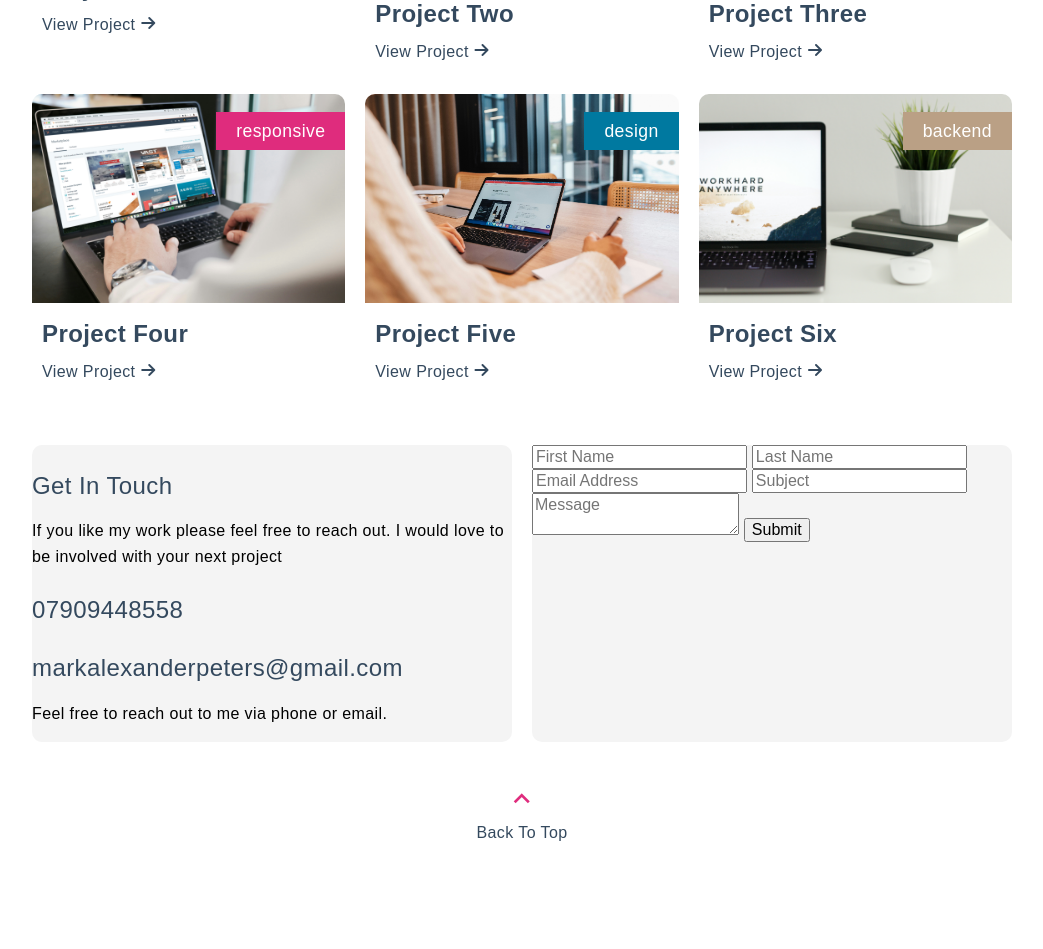
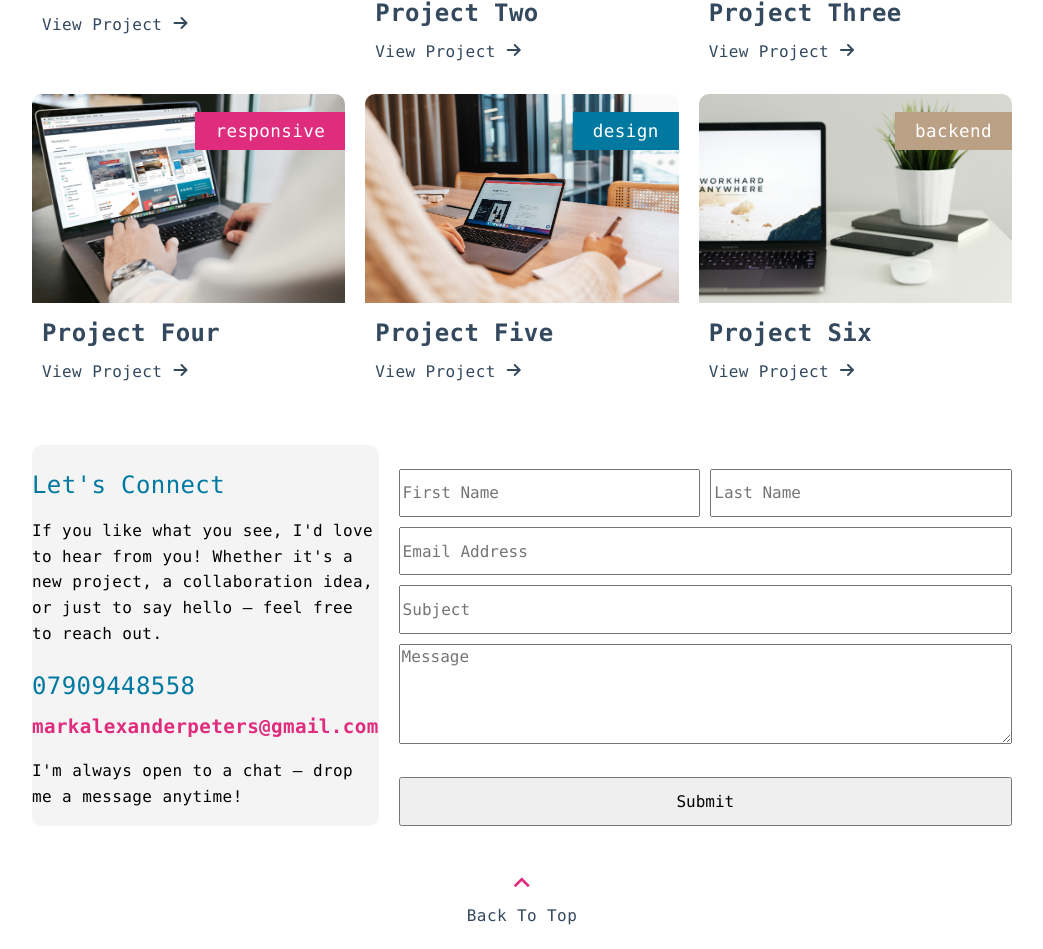
Before and after one commit to markap85/Portfolio, a PHP site: page / in a window 1280 px wide. Shown: the part 1132-2081 px from the top of the page, without its empty margins (218-1261 px from the left). Before the commit the page ends 1973 px from the top, so only its background shows below. Run offline with PHP 8.4, Linux system fonts and the light colour scheme; some web fonts are replaced.

Commit message:
Laid Out Contact Form

```diff
--- a/index.html
+++ b/index.html
@@ -63,22 +63,27 @@
     </section>
 
     <!-- Contact Section -->
-    <section id="contact" class="contact-form-grid">
-    <div class="contact-item">
-        <h3>Get In Touch</h3>
-        <p>If you like my work please feel free to reach out. I would love to be involved with your next project</p>
+    <section class="contact-grid">
+
+      <div class="contact-details">
+        <h3>Let's Connect</h3>
+        <p>If you like what you see, I'd love to hear from you! Whether it's a new project, a collaboration idea, or just to say hello — feel free to reach out.</p>
         <h3>07909448558</h3>
-        <h3>markalexanderpeters@gmail.com</h3>
-        <p>Feel free to reach out to me via phone or email.</p>
-    </div>
-      <form class="contact-item">
-        <input type="text" placeholder="First Name">
-        <input type="text" placeholder="Last Name">
-        <input type="email" placeholder="Email Address">
-        <input type="text" placeholder="Subject">
-        <textarea placeholder="Message"></textarea>
-        <button type="submit">Submit</button>
+        <a href="mailto:markalexanderpeters@gmail.com">markalexanderpeters@gmail.com</a>
+        <p>I'm always open to a chat — drop me a message anytime!</p>
+      </div>
+
+      <form class="contact-form-grid">
+        <div class="name-row">
+          <input type="text" class="first-name" placeholder="First Name">
+          <input type="text" class="last-name" placeholder="Last Name">
+        </div>
+        <input type="email" class="email" placeholder="Email Address">
+        <input type="text" class="subject" placeholder="Subject">
+        <textarea class="message" placeholder="Message"></textarea>
+        <button type="submit" class="submit-btn">Submit</button>
       </form>
+
     </section>
 
     <!-- Footer -->
--- a/scss/base/_typography.scss
+++ b/scss/base/_typography.scss
@@ -2,7 +2,7 @@
 // This file contains the base typography styles for the website.
 
 body, p, h1, h2, h3, h4, h5, h6, li, a {
-    font-family: "Poppins", sans-serif;
+    font-family: "Consolas", sans-serif;
     font-weight: 400;
     letter-spacing: 0.4px;
 }
--- a/scss/layout/_contact.scss
+++ b/scss/layout/_contact.scss
@@ -1,30 +1,70 @@
-.contact-form-grid {
+.contact-grid {
   display: grid;
-  grid-template-columns: repeat(2, 1fr);
+  grid-template-columns: 1fr 2fr; // 1/3 and 2/3 split
   gap: 20px;
   margin-top: 50px;
   margin-left: 50px;
   margin-right: 50px;
 
-  .contact-item {
+  .contact-details {
     background: #f4f4f4;
     border-radius: 10px;
     text-align: left;
+
+    h3 {
+      color: $primary-color;
     }
 
-  .contact-form {
-  margin-top: 60px;
+    a {
+      color: $secondary-color;
+      text-decoration: none;
+      font-size: 1.2rem;
+      font-weight: bold;
+      transition: color 0.3s;
+
+      &:hover {
+        color: $accent-color;
+        font-weight: bold;
+      }
+    }
   }
 
-.contact-form form {
+  .contact-form-grid {
     display: grid;
+    padding-top: 24px;
     grid-template-columns: 1fr 1fr;
     gap: 10px;
+
+    .name-row {
+      display: contents;
+    }
+    .first-name {
+      grid-column: 1;
+      grid-row: 1;
+    }
+    .last-name {
+      grid-column: 2;
+      grid-row: 1;
+    }
+    .email {
+      grid-column: 1 / span 2;
+      grid-row: 2;
+    }
+    .subject {
+      grid-column: 1 / span 2;
+      grid-row: 3;
+    }
+    .message {
+      grid-column: 1 / span 2;
+      grid-row: 4;
+    }
+    .submit-btn {
+      grid-column: 1 / span 2;
+      grid-row: 5;
     }
 
-.contact-form textarea {
-  grid-column: span 2;
+    textarea {
       height: 100px;
     }
-
   }
+}
```
Also changed, not shown: css/styles.css. Lines whose indentation alone changed are shown as unchanged.
